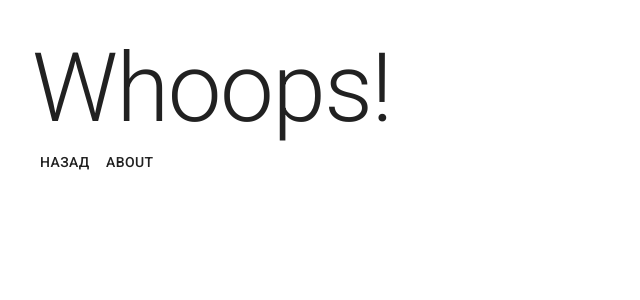
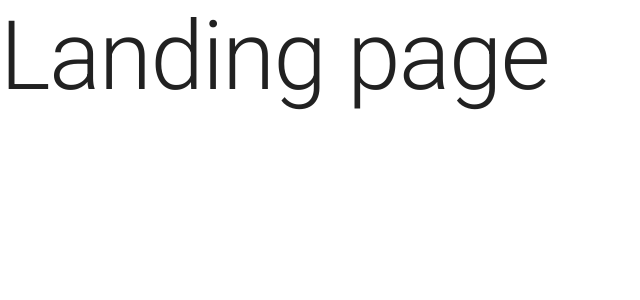
Before and after one commit to cppGames/medicine_analytics, a React app in the folder src/main/frontend/: page /#/ in a window 1280 px wide. Shown: the top 300 px of the page, without its empty margins (0-640 px from the left). Built offline with nearby package versions, Linux system fonts and the light colour scheme.

Commit message:
add anomation cross pagr

```diff
--- /dev/null
+++ b/src/main/frontend/src/App.css
@@ -0,0 +1,20 @@
+/* simple - enter transition 300ms, exit 150ms */
+.fade-appear,
+.fade-enter {
+    opacity: 0;
+    z-index: 1;
+}
+.fade-appear-active,
+.fade-enter.fade-enter-active {
+    opacity: 1;
+    transition: opacity 300ms linear 150ms;
+}
+
+.fade-exit {
+    opacity: 1;
+}
+
+.fade-exit.fade-exit-active {
+    opacity: 0;
+    transition: opacity 150ms linear;
+}
--- a/src/main/frontend/src/App.jsx
+++ b/src/main/frontend/src/App.jsx
@@ -1,24 +1,44 @@
 import React from 'react'
-import { HashRouter, Route, Switch } from 'react-router-dom'
-
+import { Route, Switch } from 'react-router-dom'
+import './App.css'
 import { ThemeProvider } from '@material-ui/core/styles'
 import CssBaseline from '@material-ui/core/CssBaseline'
 import theme from './theme'
 import Dashboard from './components/Dashboard'
 import Whoops from './components/whoops/Whoops'
-import About from './components/about/About'
+import Landing from './components/landing/Landing'
+
+import {
+  CSSTransition,
+  TransitionGroup,
+} from 'react-transition-group'
+
 
 const App = () => {
   return(
     <ThemeProvider theme={theme}>
       <CssBaseline />
-      <HashRouter>
-      <Switch>
-        <Route path='/main' component={Dashboard} />
-        <Route path='/about' component={About} />
-        <Route component={ Whoops } />
-      </Switch>
-    </HashRouter>
+      {/*
+        empty route give two component at the same time
+        and allow setting animation
+        timeout - is panding between components
+      */}
+      <Route render={({location}) => {
+        return (
+          <TransitionGroup>
+            <CSSTransition
+              key={location.key}
+              timeout={450}
+              classNames='fade'
+            >
+              <Switch location={location}>
+                <Route path='/main' component={Dashboard} />
+                <Route path='/' component={Landing} />
+                <Route component={Whoops} />
+              </Switch>
+            </CSSTransition>
+          </TransitionGroup>
+        )}} />
     </ThemeProvider>
   )
 }
--- a/src/main/frontend/src/components/about/About.jsx
+++ /dev/null
@@ -1,14 +0,0 @@
-import React from 'react'
-import {
-  Typography
-} from '@material-ui/core'
-
-const About = () => {
-  return (
-    <Typography align='left' variant='h1' component='h1'>
-      About page
-    </Typography>
-  )
-}
-
-export default About
--- /dev/null
+++ b/src/main/frontend/src/components/landing/Landing.jsx
@@ -0,0 +1,19 @@
+import React from 'react'
+import { useTheme } from '@material-ui/core/styles'
+import {
+  Typography
+} from '@material-ui/core'
+
+const Landing = () => {
+  const theme = useTheme();
+
+  return (
+    <div style={ theme.page }>
+      <Typography align='left' variant='h1' component='h1'>
+        Landing page
+      </Typography>
+    </div>
+  )
+}
+
+export default Landing
--- a/src/main/frontend/src/theme.jsx
+++ b/src/main/frontend/src/theme.jsx
@@ -6,6 +6,12 @@ import { createMuiTheme }  from '@material-ui/core/styles'
 
 const theme = createMuiTheme({
   spacing: 8,
+  page: {
+    position: 'absolute',
+    top: 0,
+    left: 0,
+    right: 0,
+  },
   palette: {
     background: {
       default: '#FFFFFF'
```
Also changed, not shown: src/main/frontend/src/assets/README.md (added).
